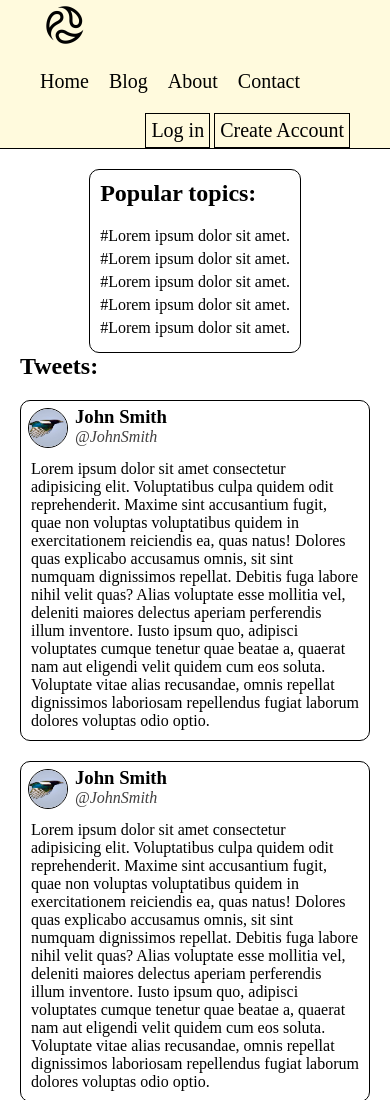
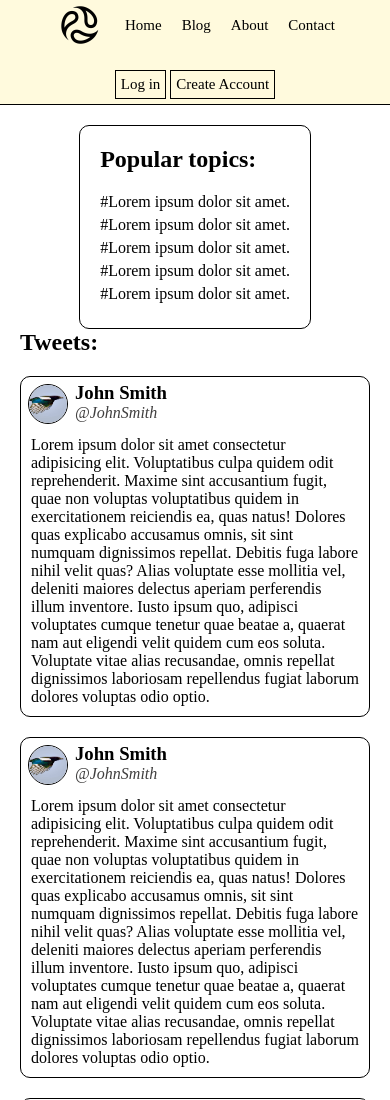
Before and after one commit to Alexi-Reyes/Twitter-style-layout, a plain HTML site: page index.html in a window 390 px wide. Shown: the top 1100 px of the page. Drawn offline with Linux system fonts and the light colour scheme.

Commit message:
update nav

```diff
--- a/index.html
+++ b/index.html
@@ -15,11 +15,11 @@
                 <li><a href="#">Blog</a></li>
                 <li><a href="#">About</a></li>
                 <li><a href="#">Contact</a></li>
-                <div class="nav-right">
-                    <button>Log in</button>
-                    <button>Create Account</button>
-                </div>
             </ul>
+            <div class="nav-right">
+                <button>Log in</button>
+                <button>Create Account</button>
+            </div>
         </nav>
 
         <div class="grid-content">
@@ -151,6 +151,6 @@
                 </div>
             </aside>
         </div>
-
+        <script src="main.js"></script>
     </body>
 </html>
--- a/style.css
+++ b/style.css
@@ -10,11 +10,11 @@ button, a {
 }
 
 nav {
-
     border-bottom: solid black 1px;
     background-color: #FFFADD;
     display: flex;
     align-items: center;
+    justify-content: center;
     gap: 20px;
     padding-inline: 40px;
     flex-wrap: wrap;
@@ -113,11 +113,6 @@ main > h2 {
 
 
 
-
-
-
-
-
 .column-right {
     display: flex;
     justify-content: center;
@@ -130,7 +125,7 @@ main > h2 {
     position: sticky;
     top: 100px;
     align-self: flex-start;
-    padding: 10px;
+    padding: 20px;
 }
 
 .recommended-topics > h2 {
@@ -162,4 +157,32 @@ main > h2 {
     main {
         order: 2;
     }
+
+    nav > ul {
+        flex-grow: 0;
+    }
 }
+
+@media screen and (max-width: 650px) {
+    nav {
+        padding-inline: 10px;
+    }
+
+    nav > ul {
+        justify-content: center;
+    }
+
+    nav > ul > li > a {
+        font-size: 15px;
+    }
+
+    .nav-right > button {
+        font-size: 15px;
+    }
+
+    .nav-right {
+        margin-inline: auto;
+        padding-bottom: 5px;
+    }
+
+}
```
